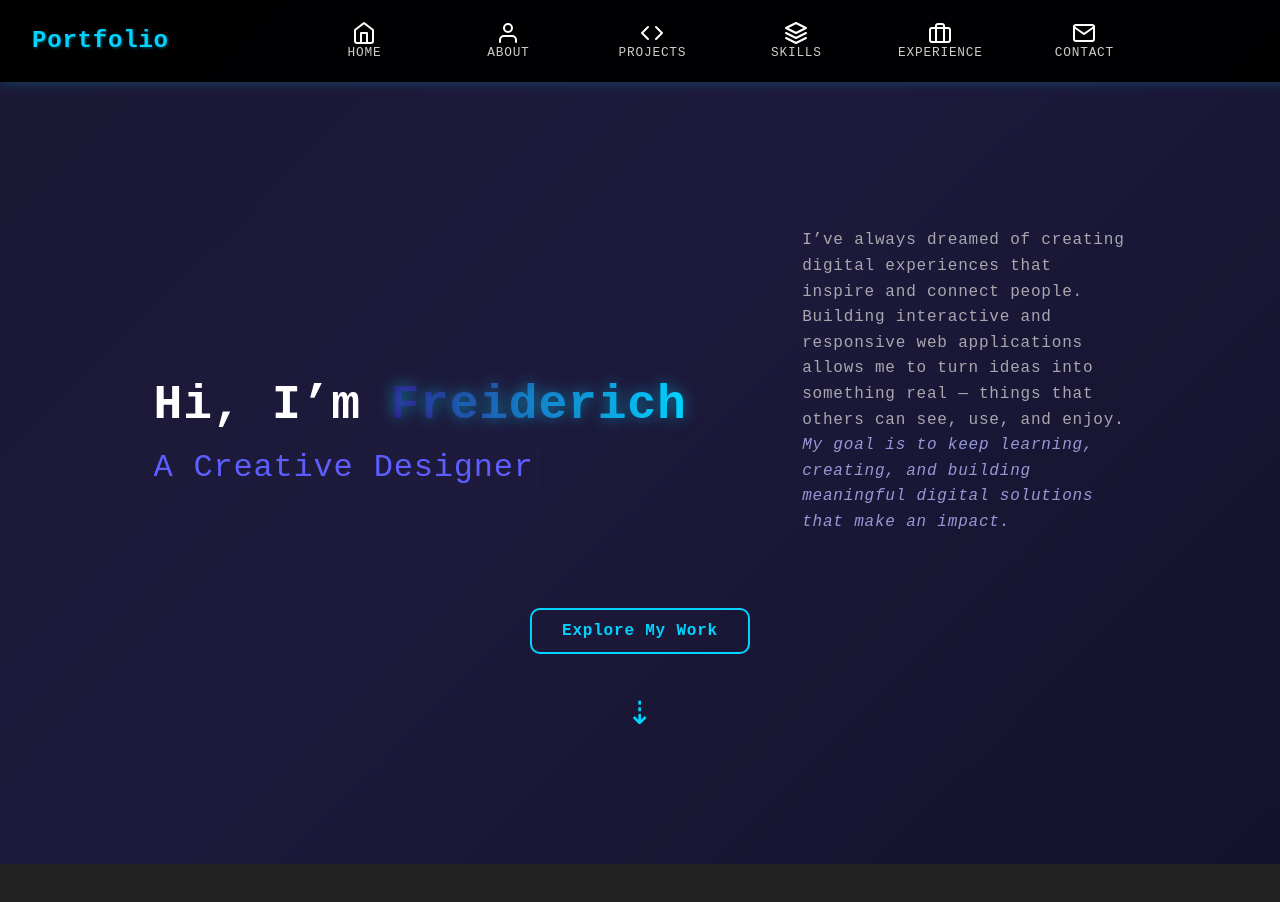
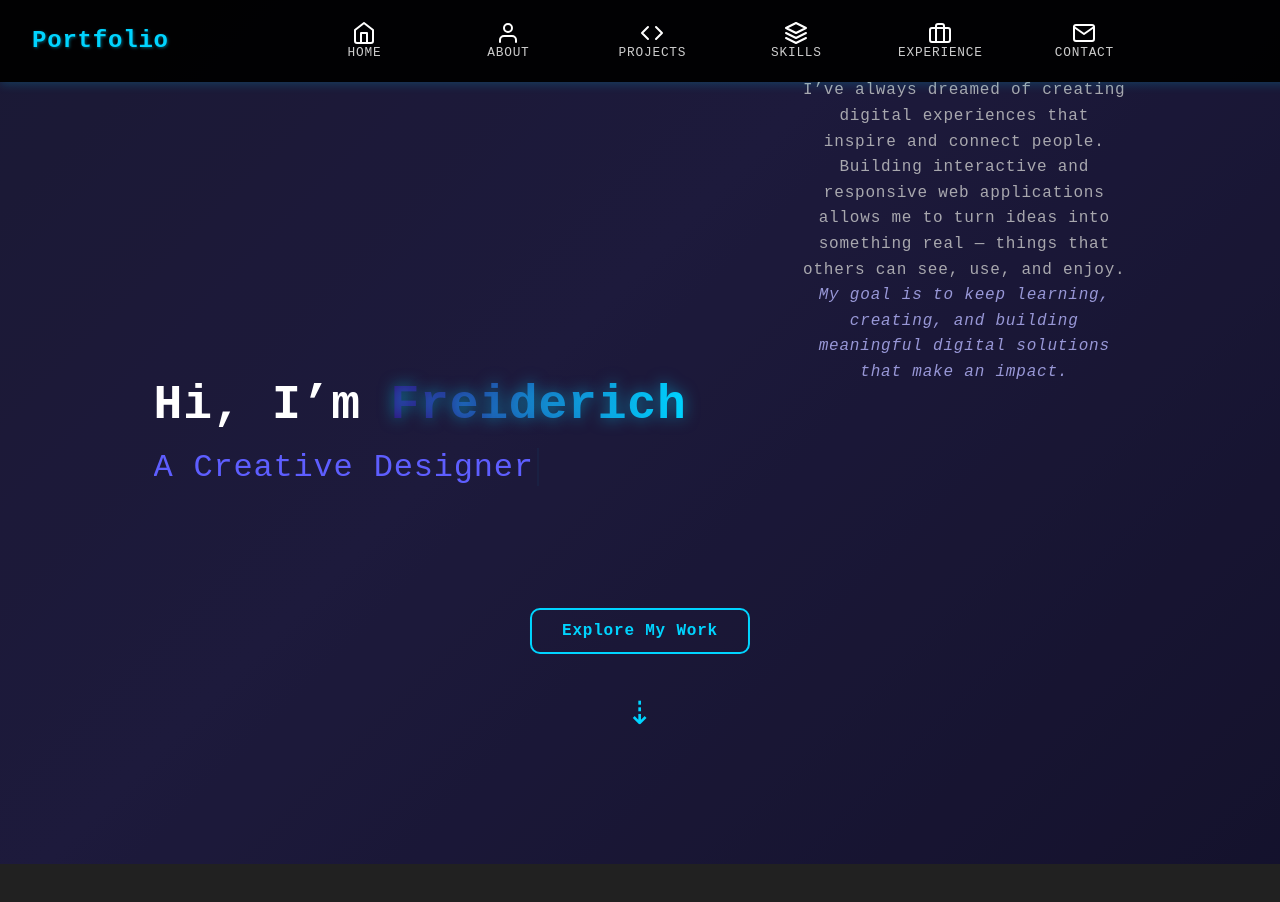
Before and after one commit to Freiderich/Portfolio, a React (Vite) app: page / in a window 1280 px wide. Shown: the top 902 px of the page. Built offline with nearby package versions, Linux system fonts and the light colour scheme.

Commit message:
More appealing

```diff
--- a/src/styles/Home.css
+++ b/src/styles/Home.css
@@ -43,7 +43,7 @@
   justify-content: space-between;
   align-items: center;
   width: 80%;
-  max-width: 1100px;
+  max-width: 2000px;
   margin: 0 auto;
   z-index: 1;
 }
@@ -67,16 +67,15 @@
 /* RIGHT SECTION */
 .home-right {
   flex: 1;
-  text-align: left;
+  text-align: center;
 }
 
 .home-right .intro-text {
   max-width: 500px;
-  margin-bottom: 100px;
+  margin-bottom: 400px;
   line-height: 1.6;
   color: #ddd;
 }
-
 .intro-text p {
   margin-bottom: 10px;
   font-size: 1rem;
```
